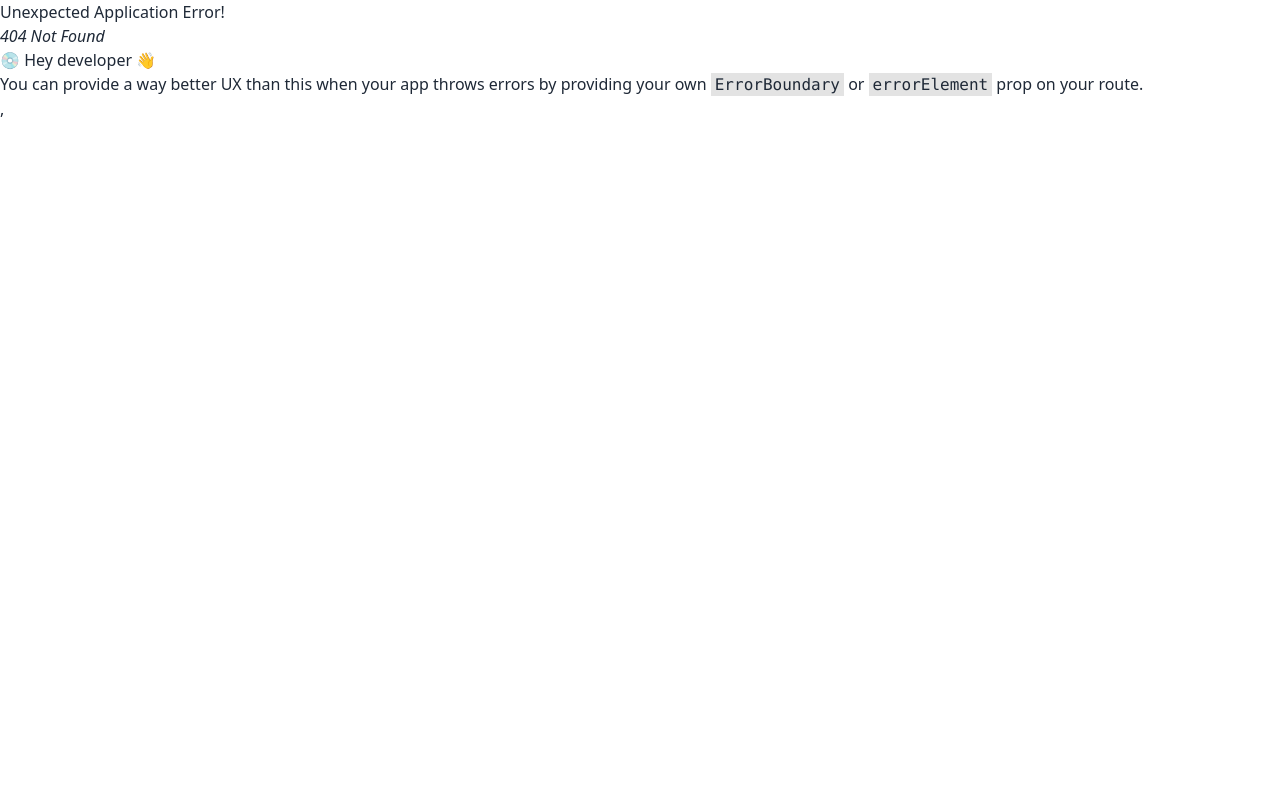
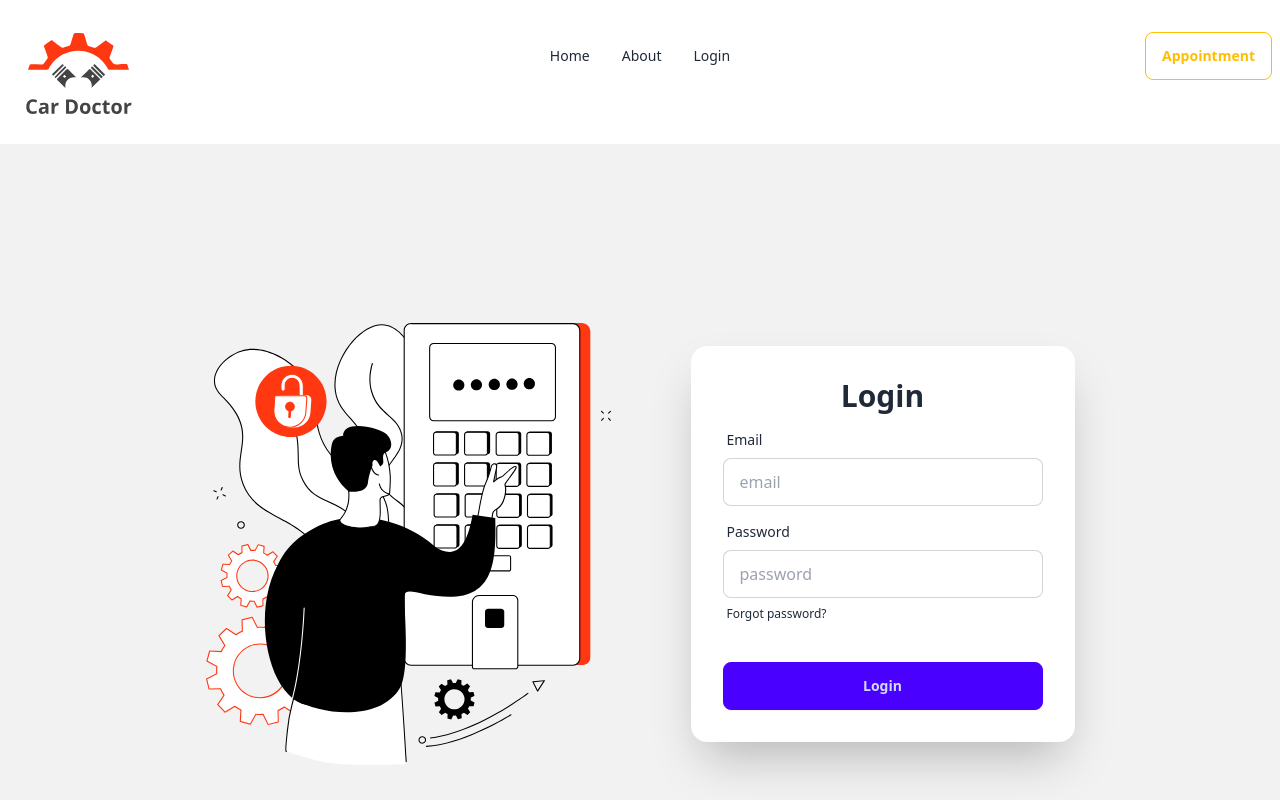
Before and after one commit to 0Karma0/car-doctor, a React (Vite) app: page /login in a window 1280 px wide. Before the commit this address had no page. Shown: the top 800 px of the page. Built offline with nearby package versions, Linux system fonts and the light colour scheme.

Commit message:
login page added and firebase auth config done

```diff
--- a/package.json
+++ b/package.json
@@ -10,6 +10,7 @@
     "preview": "vite preview"
   },
   "dependencies": {
+    "firebase": "^10.11.1",
     "localforage": "^1.10.0",
     "match-sorter": "^6.3.4",
     "react": "^18.2.0",
--- /dev/null
+++ b/src/Pages/Login/Login.jsx
@@ -0,0 +1,43 @@
+import img from '../../assets/images/login/login.svg'
+
+const Login = () => {
+
+    const handleLogin = event => {
+        event.preventDefault();
+    }
+
+    return (
+        <div className="hero min-h-screen bg-base-200">
+            <div className="hero-content flex-col lg:flex-row">
+                <div className="w-1/2 mr-16">
+                    <img src={img} alt="" />
+                </div>
+                <div className="card shrink-0 w-full max-w-sm shadow-2xl bg-base-100">
+                    <form onSubmit={handleLogin} className="card-body">
+                        <h1 className="text-3xl text-center font-bold">Login</h1>
+                        <div className="form-control">
+                            <label className="label">
+                                <span className="label-text">Email</span>
+                            </label>
+                            <input name="email" type="email" placeholder="email" className="input input-bordered" required />
+                        </div>
+                        <div className="form-control">
+                            <label className="label">
+                                <span className="label-text">Password</span>
+                            </label>
+                            <input name="password" type="password" placeholder="password" className="input input-bordered" required />
+                            <label className="label">
+                                <a href="#" className="label-text-alt link link-hover">Forgot password?</a>
+                            </label>
+                        </div>
+                        <div className="form-control mt-6">
+                            <input className="btn btn-primary" type="submit" value="Login" />
+                        </div>
+                    </form>
+                </div>
+            </div>
+        </div>
+    );
+};
+
+export default Login;
--- a/src/Pages/Shared/Navbar/Navbar.jsx
+++ b/src/Pages/Shared/Navbar/Navbar.jsx
@@ -6,6 +6,7 @@ const Navbar = () => {
     const navItems = <>
         <li><Link to="/">Home</Link></li>
         <li><Link to="/about">About</Link></li>
+        <li><Link to="/login">Login</Link></li>
     </>
 
     return (
--- a/src/Routes/Routes.jsx
+++ b/src/Routes/Routes.jsx
@@ -1,6 +1,7 @@
 import { createBrowserRouter } from "react-router-dom";
 import Main from "../Layout/Main";
 import Home from "../Pages/Home/Home/Home";
+import Login from "../Pages/Login/Login";
 const router = createBrowserRouter([
     {
         path: "/",
@@ -10,6 +11,10 @@ const router = createBrowserRouter([
                 path: "/",
                 element: <Home></Home>
             },
+            {
+                path: '/login',
+                element: <Login></Login>
+            },
         ]
     },
 ]);
--- /dev/null
+++ b/src/firebase/firebase.config.js
@@ -0,0 +1,18 @@
+// Import the functions you need from the SDKs you need
+import { initializeApp } from "firebase/app";
+// TODO: Add SDKs for Firebase products that you want to use
+// https://firebase.google.com/docs/web/setup#available-libraries
+
+// Your web app's Firebase configuration
+const firebaseConfig = {
+  apiKey:import.meta.env.VITE_apiKey,
+  authDomain:import.meta.env.VITE_authDomain,
+  projectId:import.meta.env.VITE_projectId,
+  storageBucket:import.meta.env.VITE_storageBucket,
+  messagingSenderId:import.meta.env.VITE_messagingSenderId,
+  appId:import.meta.env.VITE_appId
+};
+
+// Initialize Firebase
+const app = initializeApp(firebaseConfig);
+export default app;
```
Also changed, not shown: 1 other file (tests, documents, lock files or other folders).
